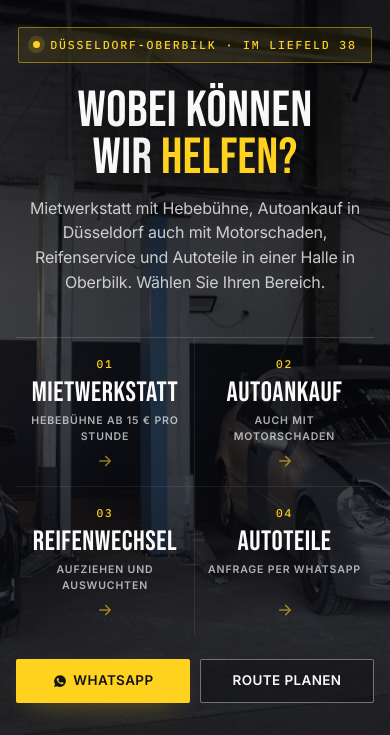
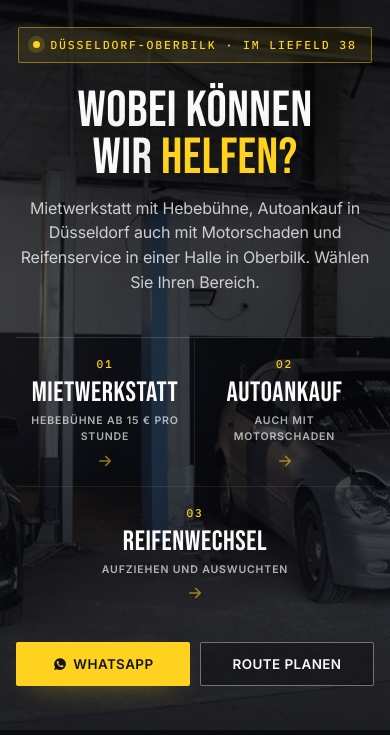
Before and after one commit to kevnxv/Autoundhobby, a website: page index.html in a window 390 px wide. Shown: the part 109-844 px from the top of the page. Drawn offline with Linux system fonts and the light colour scheme.

Commit message:
Reifenbild kleiner, Autoteile-Kachel von der Startseite entfernt (#16)
Co-authored-by: kevnxv <261642851+kevnxv@users.noreply.github.com>
Co-authored-by: Claude Opus 5.5 <noreply@anthropic.com>

```diff
--- a/assets/style.css
+++ b/assets/style.css
@@ -478,6 +478,7 @@ p{margin:0 0 1em}
 .tires__price a{color:var(--accent);text-decoration:none;white-space:nowrap}
 .tires__price a:hover{text-decoration:underline}
 .tire-photo{position:relative;margin:0;border-radius:28px;padding:clamp(14px,2.4vw,26px) clamp(14px,2.4vw,26px) 12px;background:#fff;border:1px solid rgba(255,210,31,.38);box-shadow:0 0 0 6px rgba(255,210,31,.06),0 0 80px -22px rgba(255,210,31,.55),0 30px 60px -34px rgba(0,0,0,.85)}
+.tires .tire-photo{width:100%;max-width:400px;justify-self:center}
 .tire-photo img{display:block;width:100%;height:auto;border-radius:16px}
 .tire-photo figcaption{margin-top:4px;text-align:center;font-family:var(--mono);font-size:.72rem;font-weight:500;letter-spacing:.14em;text-transform:uppercase;color:#55534c}
 .tire-specs{display:grid;grid-template-columns:minmax(0,1fr) minmax(0,1fr);gap:16px;margin-top:48px}
@@ -582,7 +583,7 @@ p{margin:0 0 1em}
 .picker__knoepfe .btn--ghost{border-color:rgba(250,250,250,.4);background:rgba(6,7,12,.35)}
 .picker__knoepfe .btn--ghost:hover{border-color:var(--text);background:rgba(255,255,255,.08)}
 /* Die vier Kategorien: eine Reihe wie die Kennzahlen im Vorbild, groß gesetzt, mit Linie dazwischen. */
-.kats{width:100%;max-width:1180px;margin-top:clamp(36px,8vh,88px);display:grid;grid-template-columns:repeat(4,minmax(0,1fr));border-top:1px solid var(--line-strong)}
+.kats{width:100%;max-width:1180px;margin-top:clamp(36px,8vh,88px);display:grid;grid-template-columns:repeat(3,minmax(0,1fr));border-top:1px solid var(--line-strong)}
 .kat{position:relative;display:flex;flex-direction:column;align-items:center;gap:6px;padding:22px 14px 20px;text-decoration:none;color:var(--text);border-right:1px solid var(--line);transition:background .25s var(--ease)}
 .kat:last-child{border-right:0}
 .kat::after{content:"";position:absolute;left:0;right:0;top:-1px;height:2px;background:var(--accent);transform:scaleX(0);transition:transform .25s var(--ease)}
@@ -624,6 +625,7 @@ p{margin:0 0 1em}
   .kats{grid-template-columns:repeat(2,minmax(0,1fr))}
   .kat:nth-child(2){border-right:0}
   .kat:nth-child(-n+2){border-bottom:1px solid var(--line)}
+  .kat:last-child:nth-child(odd){grid-column:1/-1}
 }
 @media (max-width:640px){
   .picker__top{padding-top:16px;flex-wrap:wrap;row-gap:10px}
--- a/index.html
+++ b/index.html
@@ -31,7 +31,7 @@
   <main id="main" class="picker__main wrap">
     <p class="picker__tag picker__in"><span class="dot" aria-hidden="true"></span> Düsseldorf-Oberbilk · Im Liefeld 38</p>
     <h1 class="picker__in">Wobei können wir <span class="hl">helfen?</span></h1>
-    <p class="lead picker__in">Mietwerkstatt mit Hebebühne, Autoankauf in Düsseldorf auch mit Motorschaden, Reifenservice und Autoteile in einer Halle in Oberbilk. Wählen Sie Ihren Bereich.</p>
+    <p class="lead picker__in">Mietwerkstatt mit Hebebühne, Autoankauf in Düsseldorf auch mit Motorschaden und Reifenservice in einer Halle in Oberbilk. Wählen Sie Ihren Bereich.</p>
     <div class="picker__knoepfe picker__in">
       <a class="btn btn--accent" href="https://wa.me/491784444510?text=Hallo%2C%20ich%20m%C3%B6chte%20etwas%20anfragen." target="_blank" rel="noopener"><svg aria-hidden="true" viewBox="0 0 24 24"><path d="M12 2a10 10 0 0 0-8.6 15.1L2 22l5-1.3A10 10 0 1 0 12 2zm5.3 14.1c-.2.6-1.3 1.2-1.8 1.2-.5.1-1 .2-3.3-.7-2.8-1.1-4.6-4-4.7-4.2-.1-.2-1.1-1.5-1.1-2.9s.7-2 1-2.3c.2-.3.5-.3.7-.3h.5c.2 0 .4 0 .6.5l.8 2c.1.2.1.4 0 .5l-.3.5-.4.4c-.1.2-.3.3-.1.6.2.3.8 1.3 1.7 2.1 1.1 1 2.1 1.3 2.4 1.5.3.1.5.1.6-.1l.9-1c.2-.3.4-.2.6-.1l1.9.9c.3.1.5.2.5.3.1.1.1.7-.1 1.4z"/></svg> WhatsApp<span class="picker__mehr"> schreiben</span></a>
       <a class="btn btn--ghost" href="https://www.google.com/maps/dir/?api=1&amp;destination=Im+Liefeld+38,+40227+D%C3%BCsseldorf" target="_blank" rel="noopener">Route planen</a>
@@ -40,7 +40,6 @@
       <a class="kat" href="mietwerkstatt/"><span class="kat__nr">01</span><h2 class="kat__titel">Mietwerkstatt</h2><span class="kat__text">Hebebühne ab 15 € pro Stunde</span><svg class="kat__pfeil" aria-hidden="true" viewBox="0 0 24 24"><path d="M5 12h14M13 6l6 6-6 6"/></svg></a>
       <a class="kat" href="autoankauf/"><span class="kat__nr">02</span><h2 class="kat__titel">Autoankauf</h2><span class="kat__text">Auch mit Motorschaden</span><svg class="kat__pfeil" aria-hidden="true" viewBox="0 0 24 24"><path d="M5 12h14M13 6l6 6-6 6"/></svg></a>
       <a class="kat" href="mietwerkstatt/#reifenwechsel"><span class="kat__nr">03</span><h2 class="kat__titel">Reifenwechsel</h2><span class="kat__text">Aufziehen und auswuchten</span><svg class="kat__pfeil" aria-hidden="true" viewBox="0 0 24 24"><path d="M5 12h14M13 6l6 6-6 6"/></svg></a>
-      <a class="kat" href="autoteile/"><span class="kat__nr">04</span><h2 class="kat__titel">Autoteile</h2><span class="kat__text">Anfrage per WhatsApp</span><svg class="kat__pfeil" aria-hidden="true" viewBox="0 0 24 24"><path d="M5 12h14M13 6l6 6-6 6"/></svg></a>
     </nav>
   </main>
 
```
Also changed, not shown: e2e/seite.spec.mjs (+4 -4 lines), mietwerkstatt/index.html (+2 -2 lines).
